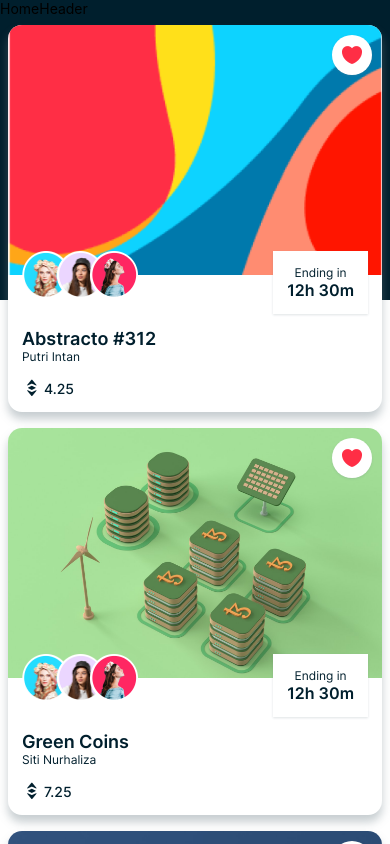
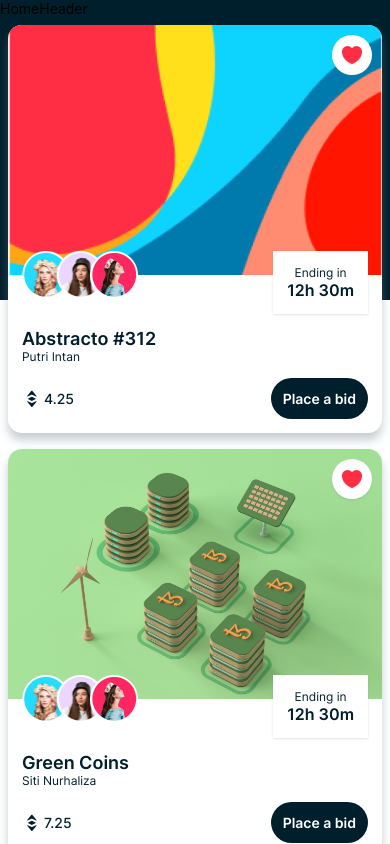
Before and after one commit to tbanj/nft_marketplace, a React Native app: screen /Home in a window 390 px wide. Shown: the top 844 px of the page. Built offline with nearby package versions, Linux system fonts and the light colour scheme.

Commit message:
nftcard implemented with image

```diff
--- a/components/Button.js
+++ b/components/Button.js
@@ -3,11 +3,28 @@
 import { clickProps } from 'react-native-web/dist/cjs/modules/forwardedProps';
 import { COLORS, SIZES, FONTS, SHADOWS } from "../constants";
 
-export const RectButton = () => {
+export const RectButton = ({minWidth, fontSize, handlePress, ...props}) => {
   return (
-    <View>
-      <Text>RectButton</Text>
-    </View>
+    <TouchableOpacity style={{
+      backgroundColor: COLORS.primary,
+      borderRadius: SIZES.extraLarge,
+      minWidth: minWidth,
+      padding: SIZES.small,
+      alignItems: "center",
+      justifyContent: "center",
+      ...props,
+
+      }}
+      onPress={handlePress}
+    >
+     <Text style={{
+      fontFamily: FONTS.semiBold,
+      fontSize: fontSize,
+      color: COLORS.white,
+      textAlign: "center",
+     }}>{"Place a bid"}</Text>
+    </TouchableOpacity>
+
   )
 }
 
--- a/components/NFTCard.js
+++ b/components/NFTCard.js
@@ -43,6 +43,11 @@
             alignItems: 'center',
           }}>
             <EthPrice price={data.price}/>
+            <RectButton
+              minwidth={120}
+              fontSize={SIZES.font}
+              handlePres={()=> navigation.navigate('Details',{ data})}
+            />
           </View>
         </View>
     </View>
```
